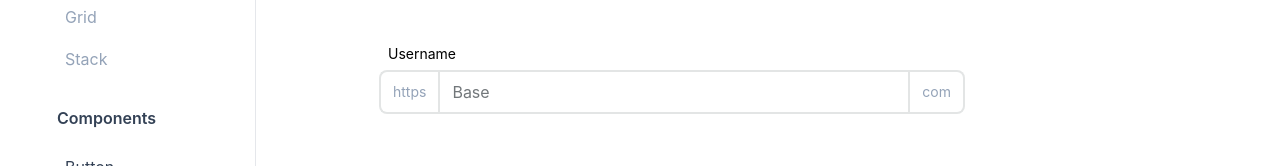
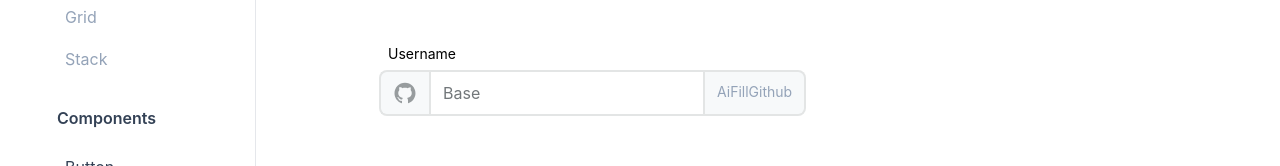
Before and after one commit to elijahnikov/ui, a Next.js app: page /input in a window 1280 px wide. Shown: the part 252-418 px from the top of the page. Built offline with nearby package versions, Linux system fonts and the light colour scheme; a web font is replaced by a local one.

Commit message:
adding styling and colouring to icon prefix/suffix

```diff
--- a/src/components/ui/Input/Input.tsx
+++ b/src/components/ui/Input/Input.tsx
@@ -7,7 +7,7 @@ const input = cva(["py-2 px-3", "rounded-lg", "border-[2px]", "outline-none"], {
     variants: {
         intent: {
             default: [
-                "placeholder-ink-lighter text-black border-sky-light focus:border-primary-base",
+                "placeholder-ink-lighter text-black border-sky-light focus:border-primary-base dark:focus:border-primary-base",
                 "dark:placeholder-sky-dark dark:bg-black dark:border-ink-dark dark:text-white",
             ],
         },
@@ -98,9 +98,11 @@ const Input = React.forwardRef<HTMLInputElement, InputProps>(
                     } w-[100%] text-left`}
                 >
                     {Prefix && (
-                        <div className="rounded-l-lg relative z-10 bg-white dark:bg-black left-[-5px] border-r-0 border-[2px] border-sky-light dark:border-ink-dark py-2 px-3 text-sm">
+                        <div className="bg-sky-lightest dark:bg-ink-darkest rounded-l-lg relative z-10 left-[-5px] border-r-0 border-[2px] border-sky-light dark:border-ink-dark py-2 px-3 text-sm">
                             <p className="mt-[2px] text-slate-400">
-                                {(Prefix as IconType) && <Prefix />}
+                                {(Prefix as IconType) && (
+                                    <Prefix className="h-6 w-6 relative top-[-1px] fill-sky-dark dark:fill-ink-lightest" />
+                                )}
                                 {typeof Prefix === "string" && String(Prefix)}
                             </p>
                         </div>
@@ -124,9 +126,11 @@ const Input = React.forwardRef<HTMLInputElement, InputProps>(
                         {children}
                     </input>
                     {Suffix && (
-                        <div className="rounded-r-lg relative z-10 bg-white dark:bg-black right-[-5px] border-l-0 border-[2px] border-sky-light dark:border-ink-dark py-2 px-3 text-sm">
+                        <div className="bg-sky-lightest dark:bg-ink-darkest rounded-r-lg relative z-10 right-[-5px] border-l-0 border-[2px] border-sky-light dark:border-ink-dark py-2 px-3 text-sm">
                             <p className="mt-[2px] text-slate-400">
-                                {(Suffix as IconType) && <Suffix />}
+                                {(Suffix as IconType) && (
+                                    <Suffix className="h-6 w-6 relative top-[-1px] fill-sky-dark dark:fill-ink-lightest" />
+                                )}
                                 {typeof Suffix === "string" && String(Suffix)}
                             </p>
                         </div>
--- a/src/pages/input.tsx
+++ b/src/pages/input.tsx
@@ -2,6 +2,7 @@ import Layout from "@/components/common/Layout/Layout";
 import PageHeader from "@/components/common/PageHeader/PageHeader";
 import Input from "@/components/ui/Input/Input";
 import React, { useEffect, useState } from "react";
+import { AiFillGithub } from "react-icons/ai";
 import { Bs0Circle } from "react-icons/bs";
 
 interface InputPageProps {}
@@ -25,9 +26,8 @@ const InputPage = ({}: InputPageProps) => {
                     <div className="h-[50px]" />
                     <Input
                         label={"Username"}
-                        prefix={`https`}
-                        suffix={"com"}
-                        fullWidth
+                        prefix={AiFillGithub}
+                        suffix={"AiFillGithub"}
                         placeholder="Base"
                         size={"base"}
                     />
```
